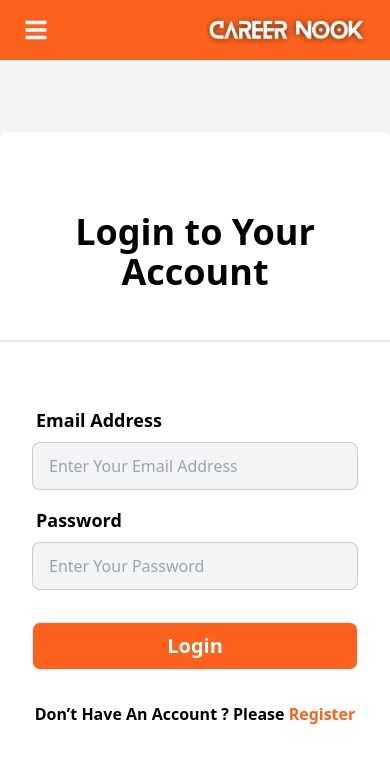
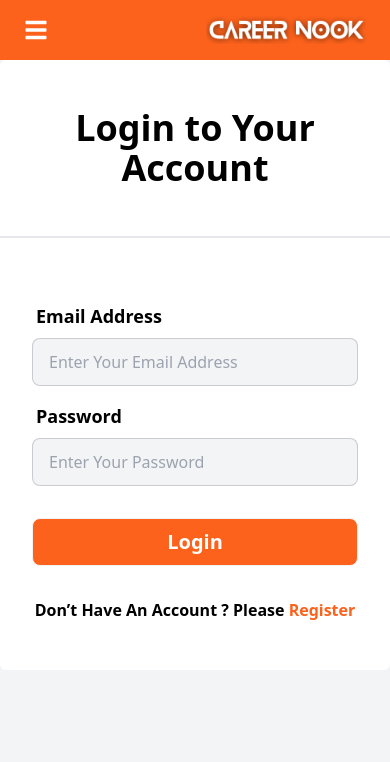
Before and after one commit to mdnoble1/career-nook, a React (Vite) app: page /login in a window 390 px wide. Shown: the top 762 px of the page. Built offline with nearby package versions, Linux system fonts and the light colour scheme.

Commit message:
updated login and register page media queries

```diff
--- a/src/pages/Login.jsx
+++ b/src/pages/Login.jsx
@@ -2,8 +2,8 @@
 
 const Login = () => {
   return (
-    <div className="bg-gray-100 h-screen pt-6 lg:pt-12">
-      <div className="lg:w-1/2 mx-auto py-20 lg:py-32 bg-white rounded-md mt-12">
+    <div className="bg-gray-100 h-screen lg:pt-12">
+      <div className="lg:w-1/2 mx-auto py-12 lg:py-32 bg-white rounded-md lg:mt-12">
         <h2 className="font-semibold text-4xl text-black text-center mb-12">
           Login to Your Account
         </h2>
--- a/src/pages/Register.jsx
+++ b/src/pages/Register.jsx
@@ -2,8 +2,8 @@
 
 const Register = () => {
   return (
-    <div className="bg-gray-100 max-h-fit pt-6 pb-16 lg:pt-12">
-      <div className="lg:w-1/2 mx-auto py-20 lg:py-32 bg-white rounded-md mt-12">
+    <div className="bg-gray-100 max-h-fit lg:pb-16 lg:pt-12">
+      <div className="lg:w-1/2 mx-auto py-12 lg:py-32 bg-white rounded-md lg:mt-12">
         <h2 className="font-semibold text-4xl text-black text-center mb-12">
           Register Your Account
         </h2>
```
